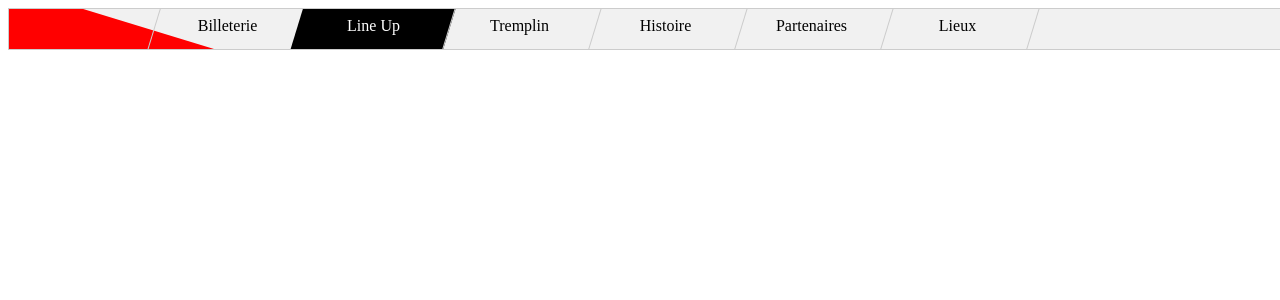
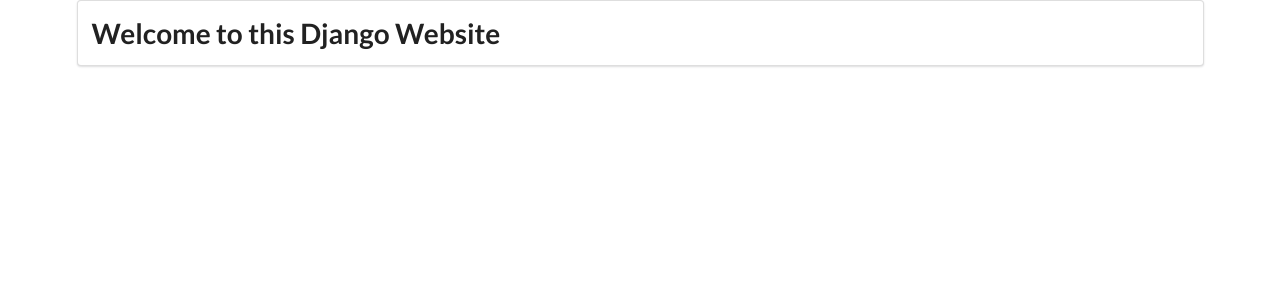
Before and after one commit to Slyces/Pleine_Lune, a Django app: template templates/website/index.html in a window 1280 px wide. Shown: the top 300 px of the page. Run offline with Django 3.2, Linux system fonts and the light colour scheme; the template is opened without the code that fills it, so the values that code supplies are empty.

Commit message:
templates mises à jour

```diff
--- a/templates/website/base.html
+++ b/templates/website/base.html
@@ -9,30 +9,32 @@
     <meta name="viewport" content="width=device-width, initial-scale=1.0, maximum-scale=1.0">
 
     <!-- Site Properties -->
-    {% block title %}{% endblock %}
+    <title>{% block title %}{% endblock %}</title>
 
-    <link rel="stylesheet" type="text/css" href="{% static 'hello_world/Semantic-UI/components/reset.min.css' %}">
-    <link rel="stylesheet" type="text/css" href="{% static 'hello_world/Semantic-UI/components/site.min.css' %}">
+    <link rel="stylesheet" type="text/css" href="{% static 'website/semantic/components/reset.min.css' %}">
+    <link rel="stylesheet" type="text/css" href="{% static 'website/semantic/components/site.min.css' %}">
 
-    <link rel="stylesheet" type="text/css" href="{% static 'hello_world/Semantic-UI/components/container.min.css' %}">
-    <link rel="stylesheet" type="text/css" href="{% static 'hello_world/Semantic-UI/components/grid.min.css' %}">
-    <link rel="stylesheet" type="text/css" href="{% static 'hello_world/Semantic-UI/components/header.min.css' %}">
-    <link rel="stylesheet" type="text/css" href="{% static 'hello_world/Semantic-UI/components/image.min.css' %}">
-    <link rel="stylesheet" type="text/css" href="{% static 'hello_world/Semantic-UI/components/menu.min.css' %}">
+    <link rel="stylesheet" type="text/css" href="{% static 'website/semantic/components/container.min.css' %}">
+    <link rel="stylesheet" type="text/css" href="{% static 'website/semantic/components/grid.min.css' %}">
+    <link rel="stylesheet" type="text/css" href="{% static 'website/semantic/components/header.min.css' %}">
+    <link rel="stylesheet" type="text/css" href="{% static 'website/semantic/components/image.min.css' %}">
+    <link rel="stylesheet" type="text/css" href="{% static 'website/semantic/components/menu.min.css' %}">
 
-    <link rel="stylesheet" type="text/css" href="{% static 'hello_world/Semantic-UI/components/divider.css' %}">
-    <link rel="stylesheet" type="text/css" href="{% static 'hello_world/Semantic-UI/components/list.min.css' %}">
-    <link rel="stylesheet" type="text/css" href="{% static 'hello_world/Semantic-UI/components/segment.min.css' %}">
-    <link rel="stylesheet" type="text/css" href="{% static 'hello_world/Semantic-UI/components/dropdown.min.css' %}">
-    <link rel="stylesheet" type="text/css" href="{% static 'hello_world/Semantic-UI/components/icon.min.css' %}">
-    <link rel="stylesheet" type="text/css" href="{% static 'hello_world/Semantic-UI/components/sticky.min.css' %}">
-    <link rel="stylesheet" type="text/css" href="{% static 'hello_world/Semantic-UI/components/tab.min.css' %}">
+    <link rel="stylesheet" type="text/css" href="{% static 'website/semantic/components/divider.css' %}">
+    <link rel="stylesheet" type="text/css" href="{% static 'website/semantic/components/list.min.css' %}">
+    <link rel="stylesheet" type="text/css" href="{% static 'website/semantic/components/segment.min.css' %}">
+    <link rel="stylesheet" type="text/css" href="{% static 'website/semantic/components/dropdown.min.css' %}">
+    <link rel="stylesheet" type="text/css" href="{% static 'website/semantic/components/icon.min.css' %}">
+    <link rel="stylesheet" type="text/css" href="{% static 'website/semantic/components/sticky.min.css' %}">
+    <link rel="stylesheet" type="text/css" href="{% static 'website/semantic/components/tab.min.css' %}">
+    {% block css %}{% endblock %}
 
-    <script src="{% static 'hello_world/Semantic-UI/jquery.min.js' %}"></script>
-    <script src="{% static 'hello_world/Semantic-UI/components/dropdown.min.js' %}"></script>
-    <script src="{% static 'hello_world/Semantic-UI/components/visibility.min.js' %}"></script>
-    <script src="{% static 'hello_world/Semantic-UI/components/sticky.min.js' %}"></script>
-    <script src="{% static 'hello_world/Semantic-UI/components/tab.min.js' %}"></script>
+    <script src="{% static 'website/semantic/jquery.min.js' %}"></script>
+    <script src="{% static 'website/semantic/components/dropdown.min.js' %}"></script>
+    <script src="{% static 'website/semantic/components/visibility.min.js' %}"></script>
+    <script src="{% static 'website/semantic/components/sticky.min.js' %}"></script>
+    <script src="{% static 'website/semantic/components/tab.min.js' %}"></script>
+    {% block scripts %}{% endblock %}
 
 </head>
 
@@ -43,15 +45,15 @@
 {% endblock %}
 
 <body>
-
 {% block content %}
 
 {% endblock %}
-
 </body>
 
+{% block footer %}
 <footer>
     This is a footer
 </footer>
+{% endblock %}
 
 </html>
--- a/templates/website/index.html
+++ b/templates/website/index.html
@@ -1,69 +1,17 @@
-<!DOCTYPE html>
-<html lang="en">
-<head>
-    <meta charset="UTF-8">
-    <title>Index</title>
-    <style type="text/css">
-  ul.MenuBar{
-    position: fixed;
-    list-style-type: none;
-    height:5%;
-    width:100%;
-    margin: 0;
-    padding: 0;
-    background-color: #f1f1f1;
-    border: 1px solid #ccc;
-    border-right: none;
-    overflow: hidden;
-  }
-  li{
-    float: left;
-    width:146px;
-    transform: rotate(17deg);
-  }
-  li a {
-    padding: 8px;
-    display: block;
-    color: #000;
-    text-align: center;
-    text-decoration: none;
-    border-right: 1px solid #ccc;
-    transform: scale(1, 5);
-  }
-  li:first-child::before{
-    transform: none;
-    display: block;
-    content: "";
-    width:500px;
-    height:500px;
-    background-color: #f00;
-    position: absolute;
-  }
-  div.scale{
-    transform: scale(1, 0.2);
-  }
-  div.rotate{
-    transform: rotate(-17deg);
-  }
-  li a.active{
-    background-color: #000000;
-    color: white;
-  }
-  li a:hover:not(.active){
-    background-color: #555;
-    color: white;
-}
-  </style>
-</head>
-<body>
-  <ul class=MenuBar>
-    <li><a href="#acceuil.asp"></a></li>
-    <li><a href="#billeterie.asp"><div class=scale><div class=rotate>Billeterie</div></div></a></li>
-    <li><a href="#lineUp.asp" class="active"><div class=scale><div class=rotate>Line Up</div></div></a></li>
-    <li><a href="#tremplin.asp"><div class=scale><div class=rotate>Tremplin</div></div></a></li>
-    <li><a href="#histoire.asp"><div class=scale><div class=rotate>Histoire</div></div></a></li>
-    <li><a href="#partenaires.asp"><div class=scale><div class=rotate>Partenaires</div></div></a></li>
-    <li><a href="#lieux.asp"><div class=scale><div class=rotate>Lieux</div></div></a></li>
-  </ul>
-</body>
-</html>
+{% extends 'website/base.html' %}
+
+{% block title %}
+    Welcome Home
+{% endblock %}
+
+{% block header %}{% endblock %}
+
+{% block content %}
+    <div class="ui container">
+        <div class="ui segment">
+            <h1 class="ui center"> Welcome to this Django Website </h1>
+        </div>
+    </div>
+{% endblock %}
+
+{% block footer %}{% endblock %}
```
Also changed, not shown: templates/website/footer.html (+3 -10 lines), templates/website/header.html (+3 -10 lines).
